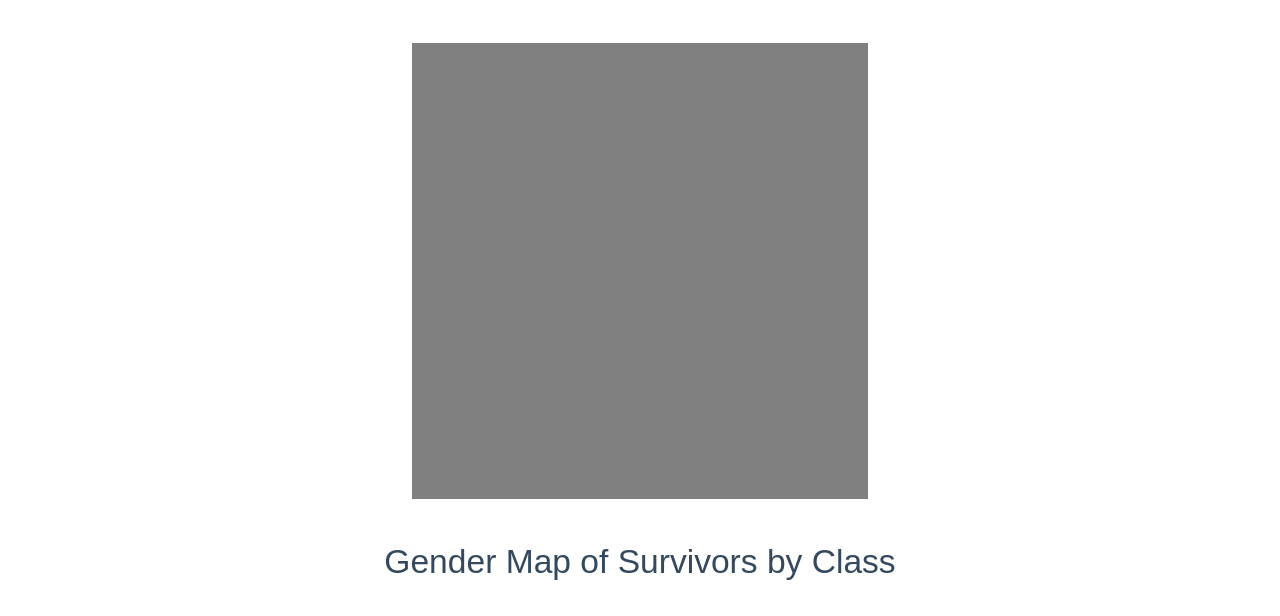
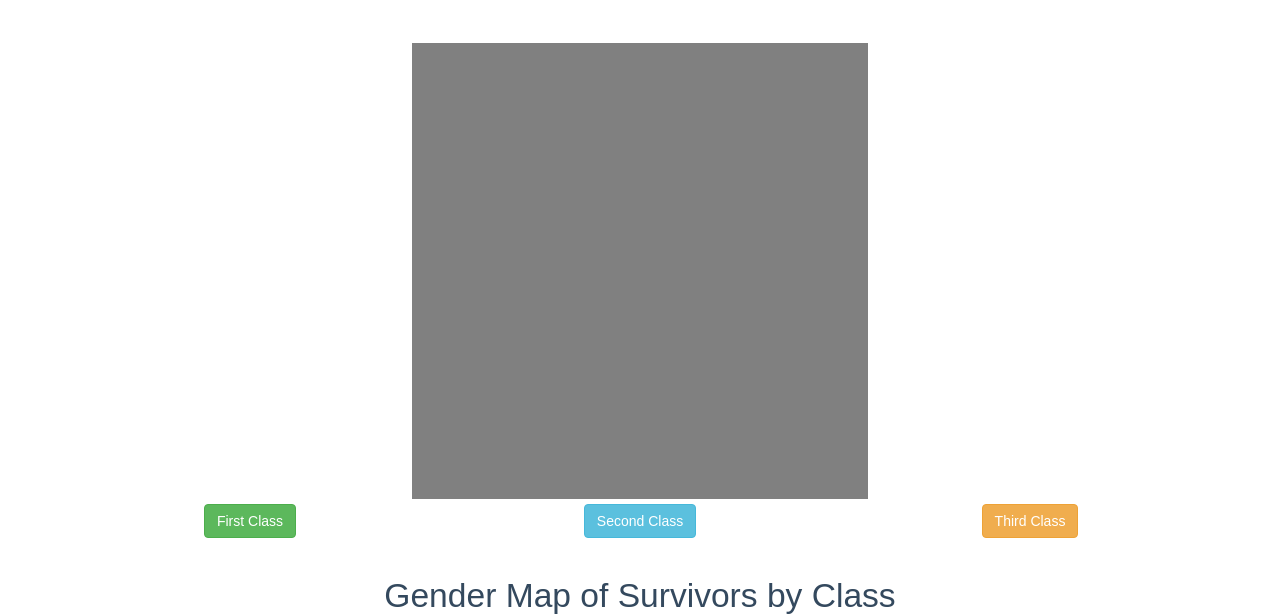
Before and after one commit to inspectordanno/2017_portfolio, a plain HTML site: page _site/titanic.html in a window 1280 px wide. Shown: the part 194-810 px from the top of the page. Drawn offline with nearby package versions, Linux system fonts and the light colour scheme.

Commit message:
"set up buttons"

```diff
--- a/_site/titanic.html
+++ b/_site/titanic.html
@@ -80,6 +80,17 @@
               </div>
             </div>
 
+            <div class="row">
+              <div class="col-md-4">
+              <button type="button" class="btn btn-success" name="button">First Class</button>
+              </div>
+              <div class="col-md-4">
+              <button type="button" class="btn btn-info" name="button">Second Class</button>
+              </div>
+              <div class="col-md-4">
+              <button type="button" class="btn btn-warning" name="button">Third Class</button>
+              </div>
+            </div>
 
             <div class="row">
               <div class="col-md-8 col-md-offset-2">
```
Also changed, not shown: titanic.html (+11 -0 lines).
